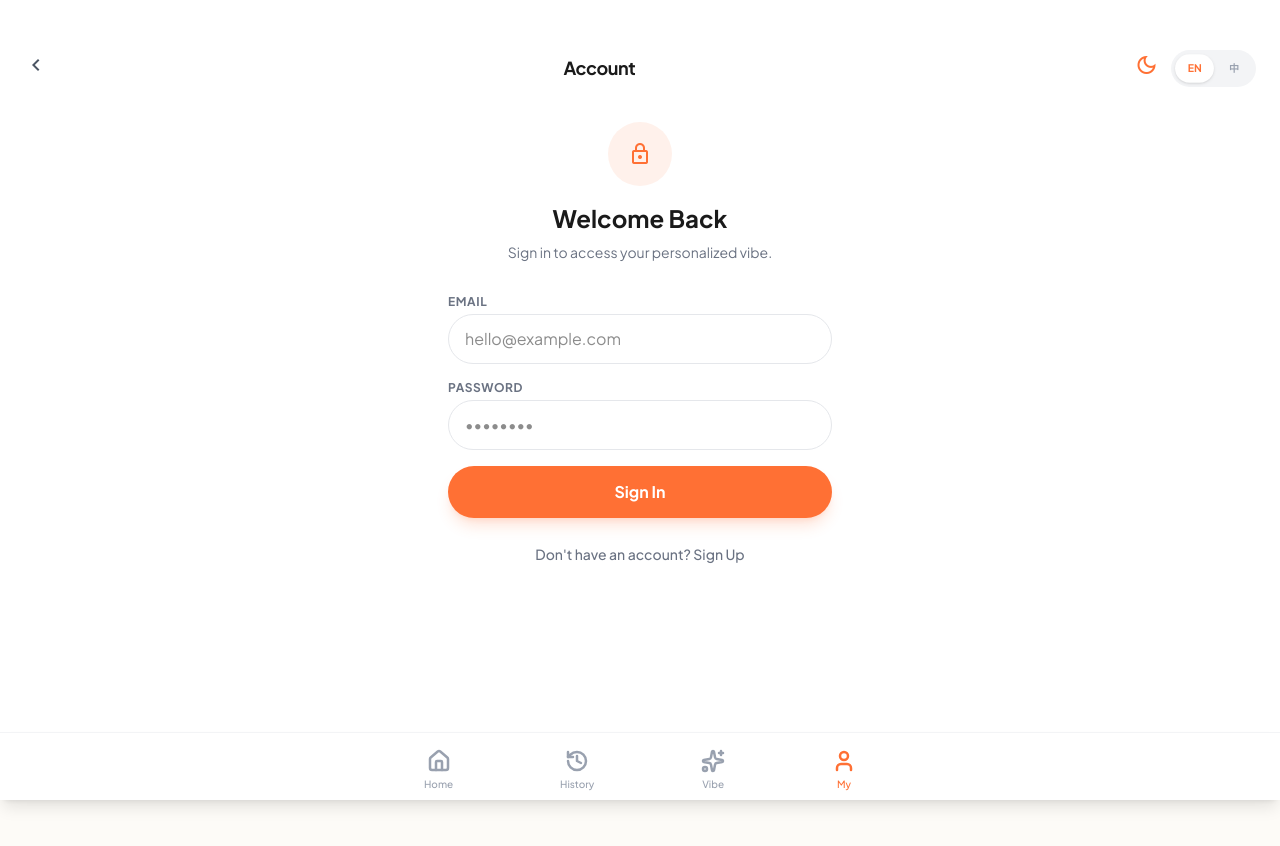
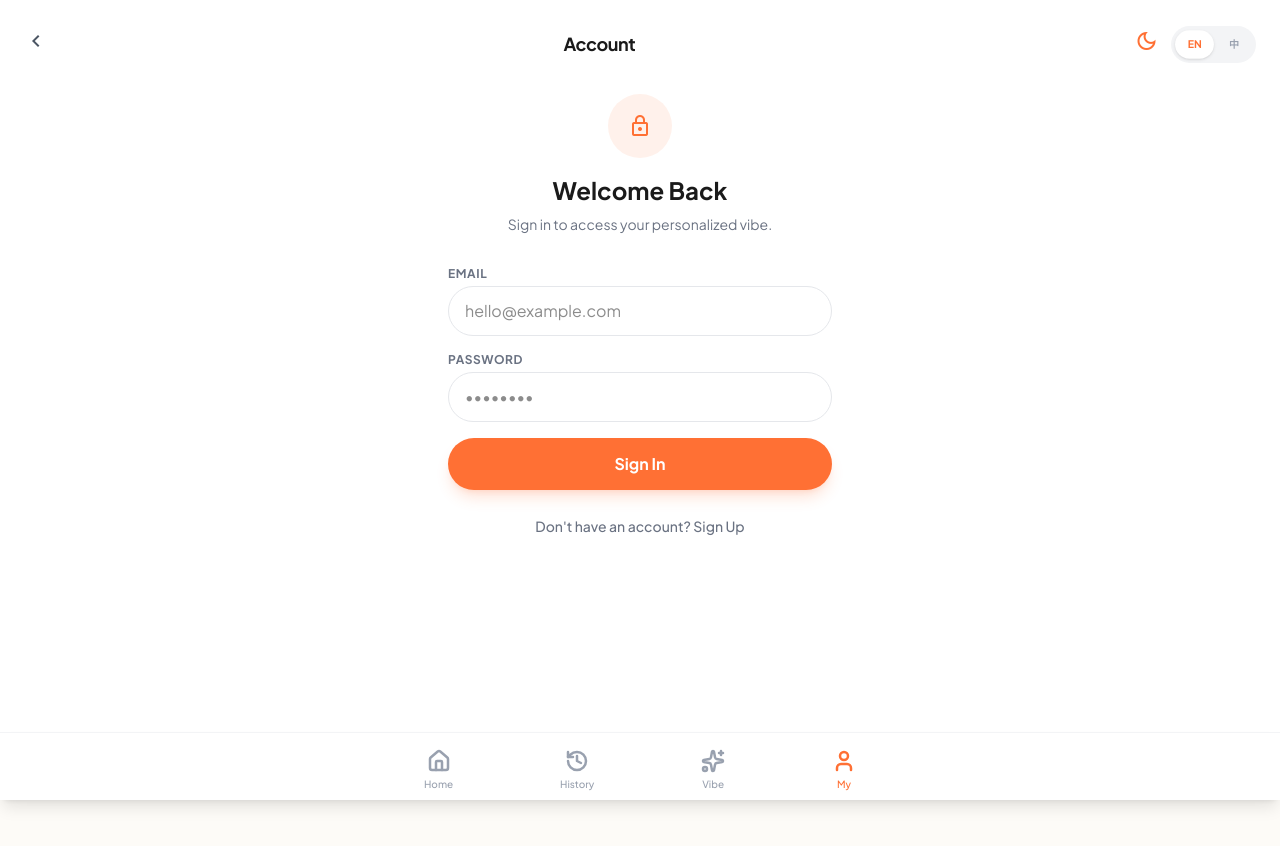
Before and after one commit to wenh2026/what2eat, a React (Vite) app: page /profile in a window 1280 px wide. Shown: the top 846 px of the page. Built offline with nearby package versions, Linux system fonts and the light colour scheme; no server answers.

Commit message:
style: reduce top spacing on profile page

```diff
--- a/src/pages/Profile.jsx
+++ b/src/pages/Profile.jsx
@@ -30,7 +30,7 @@ const Profile = () => {
   if (!user) {
     return (
       <div className="bg-white min-h-screen pb-20">
-         <header className="flex items-center justify-between px-6 pt-12 pb-4">
+         <header className="flex items-center justify-between px-6 pt-6 pb-3">
           <div className="w-10 h-10 flex items-center justify-start">
             <button onClick={() => navigate(-1)} className="text-dark-grey hover:text-deep-charcoal transition-colors">
               <span className="material-symbols-outlined text-[28px]">chevron_left</span>
@@ -53,7 +53,7 @@ const Profile = () => {
 
   return (
     <div className="relative min-h-screen w-full overflow-x-hidden bg-white pb-32 text-deep-charcoal transition-colors duration-200 dark:bg-background-dark">
-        <header className="flex items-center justify-between px-6 pt-12 pb-4">
+        <header className="flex items-center justify-between px-6 pt-6 pb-3">
           <div className="w-10 h-10 flex items-center justify-start">
             <button onClick={() => navigate(-1)} className="text-dark-grey hover:text-deep-charcoal transition-colors">
               <span className="material-symbols-outlined text-[28px]">chevron_left</span>
@@ -74,7 +74,7 @@ const Profile = () => {
         </header>
 
         <main className="flex-1 overflow-y-auto pb-32 scrollbar-hide">
-          <section className="flex flex-col items-center px-6 mt-4">
+          <section className="flex flex-col items-center px-6 mt-2">
             <div className="relative">
               <div className="w-32 h-32 rounded-full border-4 border-primary/5 p-1 bg-white dark:bg-deep-charcoal transition-colors">
                 <div className="w-full h-full rounded-full bg-cover bg-center overflow-hidden flex items-center justify-center bg-gray-100 dark:bg-gray-800 text-4xl text-gray-300 transition-colors">
```
